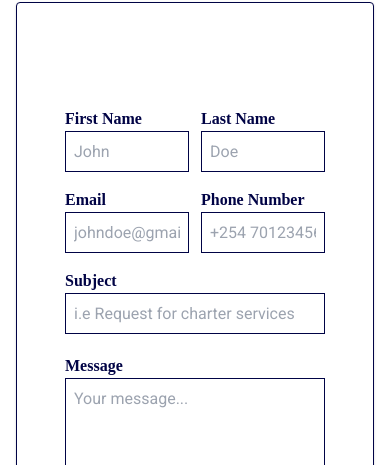
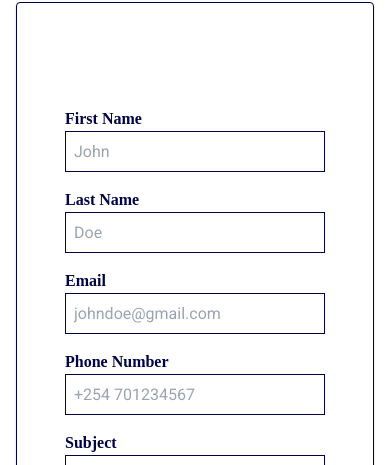
Before and after one commit to Lewinskie/fajr-airlines, a Next.js app: page /contacts in a window 390 px wide. Shown: the part 774-1239 px from the top of the page. Built offline with nearby package versions, Linux system fonts and the light colour scheme.

Commit message:
fixed form responsiveness in smaller screens

```diff
--- a/src/components/molecules/contact-form.js
+++ b/src/components/molecules/contact-form.js
@@ -49,8 +49,8 @@ const ContactForm = () => {
       >
         {({ touched, errors }) => (
           <Form className="w-full mt-6">
-            <div className="flex items-center mb-4">
-              <div className="w-full mr-3">
+            <div className="w-full sm:flex sm:flex-row md:space-x-3">
+              <div className="w-full mr-3 mb-4 sm:mb-4">
                 <label
                   class=" text-primary-500 text-base font-bold mb-2"
                   for="firstName"
@@ -68,7 +68,7 @@ const ContactForm = () => {
                   placeholder="John"
                 />
               </div>
-              <div className="w-full">
+              <div className="w-full mb-4 sm:mb-4">
                 <label
                   class=" text-primary-500 text-base font-bold mb-2"
                   for="lastName"
@@ -87,8 +87,8 @@ const ContactForm = () => {
                 />
               </div>
             </div>
-            <div className="flex items-center mb-4">
-              <div className="w-full mr-3">
+            <div className="w-full sm:flex sm:flex-row md:space-x-3">
+              <div className="w-full mr-3 mb-4 sm:mb-4">
                 <label
                   class=" text-primary-500 text-base font-bold mb-2"
                   for="email"
@@ -106,7 +106,7 @@ const ContactForm = () => {
                   placeholder="johndoe@gmail.com"
                 />
               </div>
-              <div className="w-full">
+              <div className="w-full mb-4 sm:mb-4">
                 <label
                   class=" text-primary-500 text-base font-bold mb-2"
                   for="phoneNumber"
```
